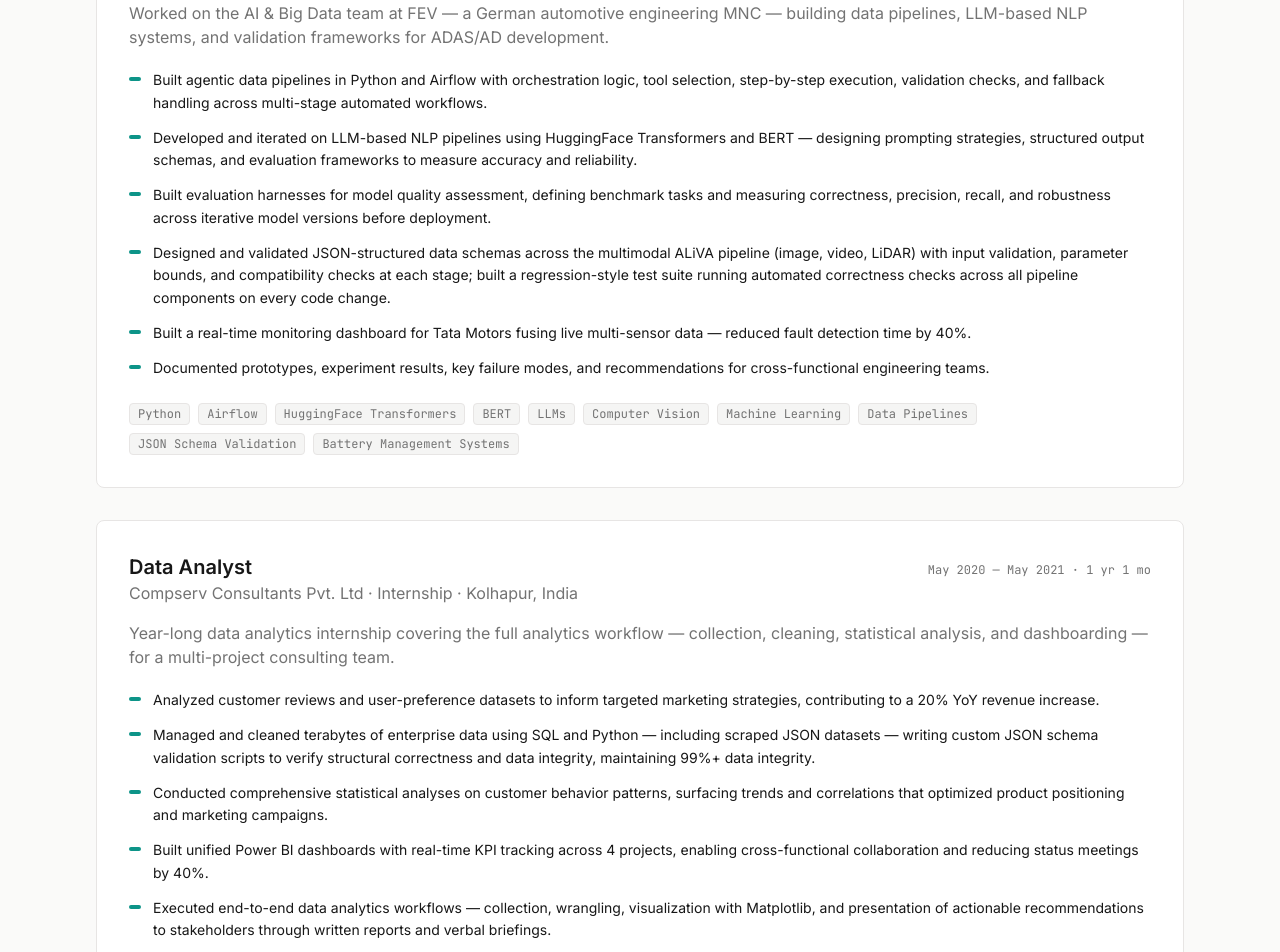
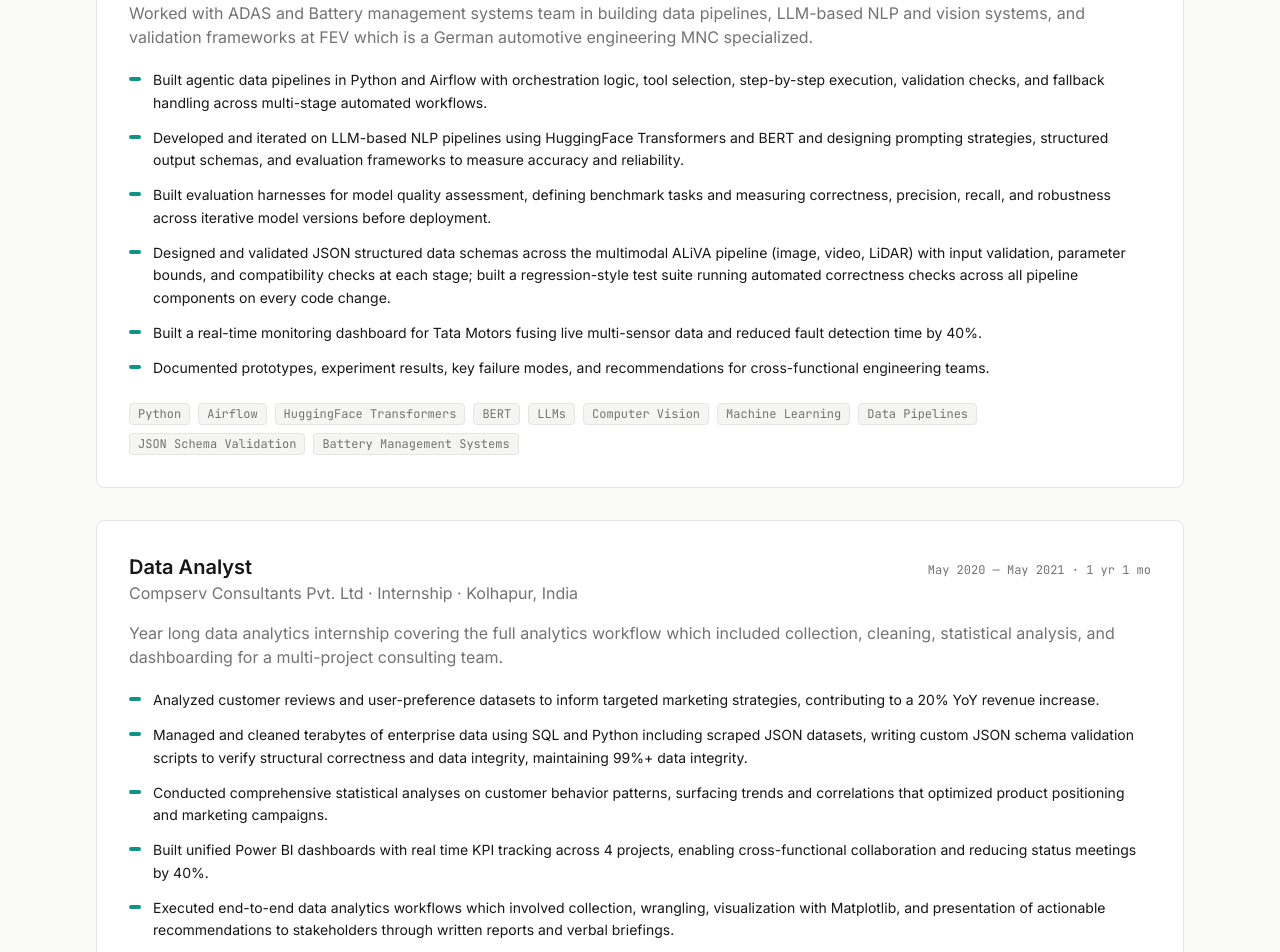
Before and after one commit to Rushikesh-pawar/Personal-Protfolio, a Next.js app: page / in a window 1280 px wide. Shown: the part 1880-2832 px from the top of the page. Built offline with nearby package versions, Linux system fonts and the light colour scheme.

Commit message:
few changes

```diff
--- a/components/ExperienceSection.tsx
+++ b/components/ExperienceSection.tsx
@@ -7,7 +7,7 @@ export function ExperienceSection() {
       id="experience"
       eyebrow="02 · Experience"
       title="Where I've worked"
-      intro="3.5 years of industry experience in data science and analytics — automotive AI at FEV (Germany–India) and analytics at Compserv Consultancy."
+      intro="3.5 years of industry experience in data science and analytics which includes automotive AI at FEV and analytics at Compserv Consultancy."
     >
       <div className="space-y-8">
         {experience.map((job) => (
--- a/content/experience.ts
+++ b/content/experience.ts
@@ -21,13 +21,13 @@ export const experience: Experience[] = [
     end: "Oct 2024",
     duration: "2 yrs 6 mos",
     summary:
-      "Worked on the AI & Big Data team at FEV — a German automotive engineering MNC — building data pipelines, LLM-based NLP systems, and validation frameworks for ADAS/AD development.",
+      "Worked with ADAS and Battery management systems team in building data pipelines, LLM-based NLP and vision systems, and validation frameworks at FEV which is a German automotive engineering MNC specialized.",
     highlights: [
       "Built agentic data pipelines in Python and Airflow with orchestration logic, tool selection, step-by-step execution, validation checks, and fallback handling across multi-stage automated workflows.",
-      "Developed and iterated on LLM-based NLP pipelines using HuggingFace Transformers and BERT — designing prompting strategies, structured output schemas, and evaluation frameworks to measure accuracy and reliability.",
+      "Developed and iterated on LLM-based NLP pipelines using HuggingFace Transformers and BERT and designing prompting strategies, structured output schemas, and evaluation frameworks to measure accuracy and reliability.",
       "Built evaluation harnesses for model quality assessment, defining benchmark tasks and measuring correctness, precision, recall, and robustness across iterative model versions before deployment.",
-      "Designed and validated JSON-structured data schemas across the multimodal ALiVA pipeline (image, video, LiDAR) with input validation, parameter bounds, and compatibility checks at each stage; built a regression-style test suite running automated correctness checks across all pipeline components on every code change.",
-      "Built a real-time monitoring dashboard for Tata Motors fusing live multi-sensor data — reduced fault detection time by 40%.",
+      "Designed and validated JSON structured data schemas across the multimodal ALiVA pipeline (image, video, LiDAR) with input validation, parameter bounds, and compatibility checks at each stage; built a regression-style test suite running automated correctness checks across all pipeline components on every code change.",
+      "Built a real-time monitoring dashboard for Tata Motors fusing live multi-sensor data and reduced fault detection time by 40%.",
       "Documented prototypes, experiment results, key failure modes, and recommendations for cross-functional engineering teams.",
     ],
     skills: [
@@ -52,13 +52,13 @@ export const experience: Experience[] = [
     end: "May 2021",
     duration: "1 yr 1 mo",
     summary:
-      "Year-long data analytics internship covering the full analytics workflow — collection, cleaning, statistical analysis, and dashboarding — for a multi-project consulting team.",
+      "Year long data analytics internship covering the full analytics workflow which included collection, cleaning, statistical analysis, and dashboarding for a multi-project consulting team.",
     highlights: [
       "Analyzed customer reviews and user-preference datasets to inform targeted marketing strategies, contributing to a 20% YoY revenue increase.",
-      "Managed and cleaned terabytes of enterprise data using SQL and Python — including scraped JSON datasets — writing custom JSON schema validation scripts to verify structural correctness and data integrity, maintaining 99%+ data integrity.",
+      "Managed and cleaned terabytes of enterprise data using SQL and Python including scraped JSON datasets, writing custom JSON schema validation scripts to verify structural correctness and data integrity, maintaining 99%+ data integrity.",
       "Conducted comprehensive statistical analyses on customer behavior patterns, surfacing trends and correlations that optimized product positioning and marketing campaigns.",
-      "Built unified Power BI dashboards with real-time KPI tracking across 4 projects, enabling cross-functional collaboration and reducing status meetings by 40%.",
-      "Executed end-to-end data analytics workflows — collection, wrangling, visualization with Matplotlib, and presentation of actionable recommendations to stakeholders through written reports and verbal briefings.",
+      "Built unified Power BI dashboards with real time KPI tracking across 4 projects, enabling cross-functional collaboration and reducing status meetings by 40%.",
+      "Executed end-to-end data analytics workflows which involved collection, wrangling, visualization with Matplotlib, and presentation of actionable recommendations to stakeholders through written reports and verbal briefings.",
     ],
     skills: [
       "Python",
--- a/content/site.ts
+++ b/content/site.ts
@@ -6,7 +6,7 @@ export const site = {
   location: "Boston, MA",
   status: "Open to Summer 2026 internships, Fall 2026 co-ops, and full-time roles starting May 2027.",
   about: [
-    "I'm a data scientist with 3.5 years of industry experience across automotive AI, multimodal data pipelines, and analytics. Most recently I spent 2.5 years at FEV — a German automotive engineering firm — building agentic data pipelines, LLM-based NLP systems, and a multimodal validation framework (ALiVA) for ADAS/AD reference data.",
+    "I'm a data scientist with 3.5 years of industry experience across automotive AI, multimodal data pipelines, and analytics. Most recently I spent 2.5 years at FEV, a German automotive engineering firm where I was building agentic data pipelines, LLM-based NLP systems, developing predictive models and evaluation metrics for EV batteries, and a multimodal validation framework (ALiVA) for ADAS/AD reference data.",
     "Now at Northeastern University in Boston, I'm pursuing a Master's in Computer Science to deepen my work on applied ML, large-language-model systems, and the engineering practices that make them reliable in production.",
     "I'm comfortable owning the full data-to-deployment loop: framing the problem mathematically, building the pipeline, defining the eval harness, and shipping a dashboard or interface that non-technical stakeholders can actually use.",
   ],
```
